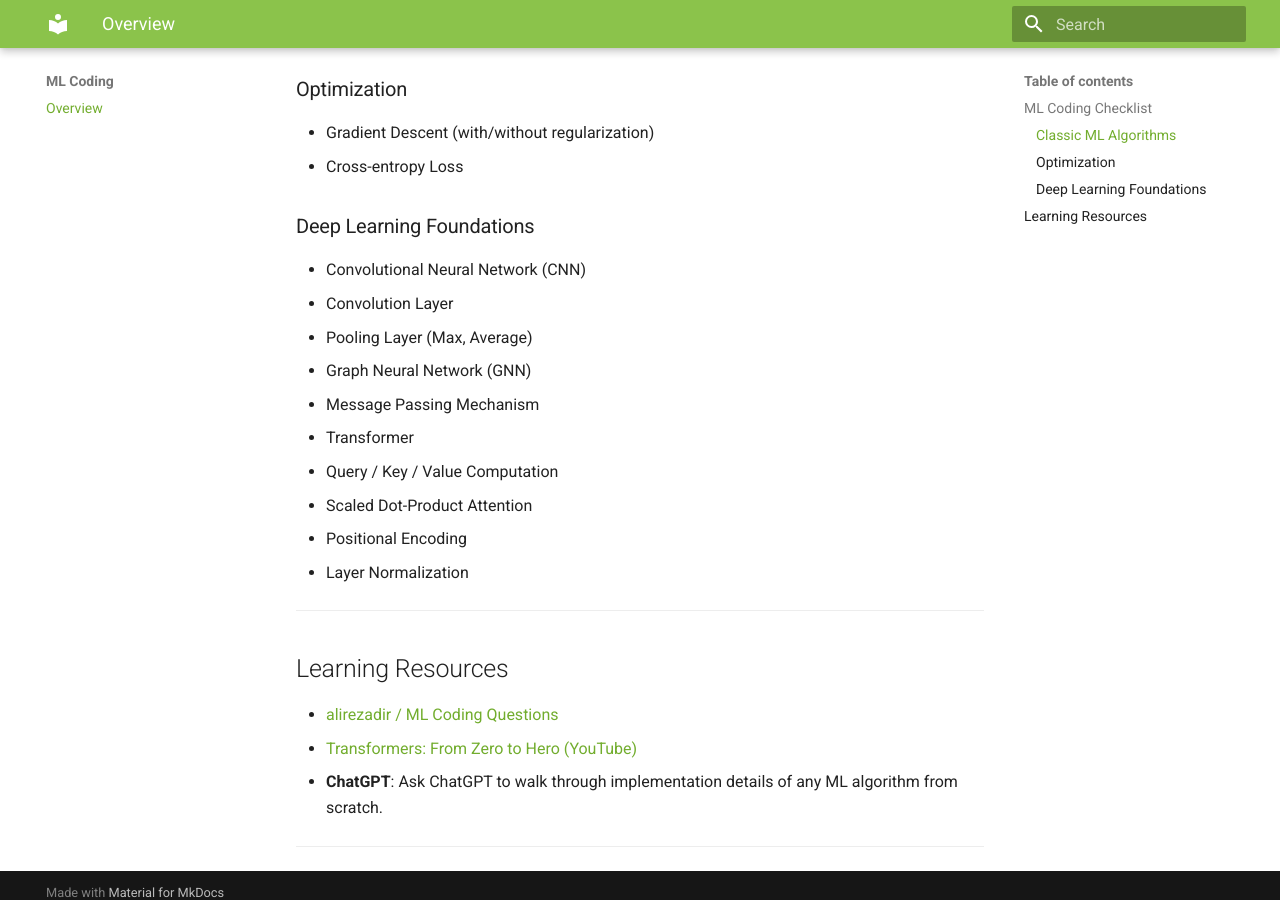
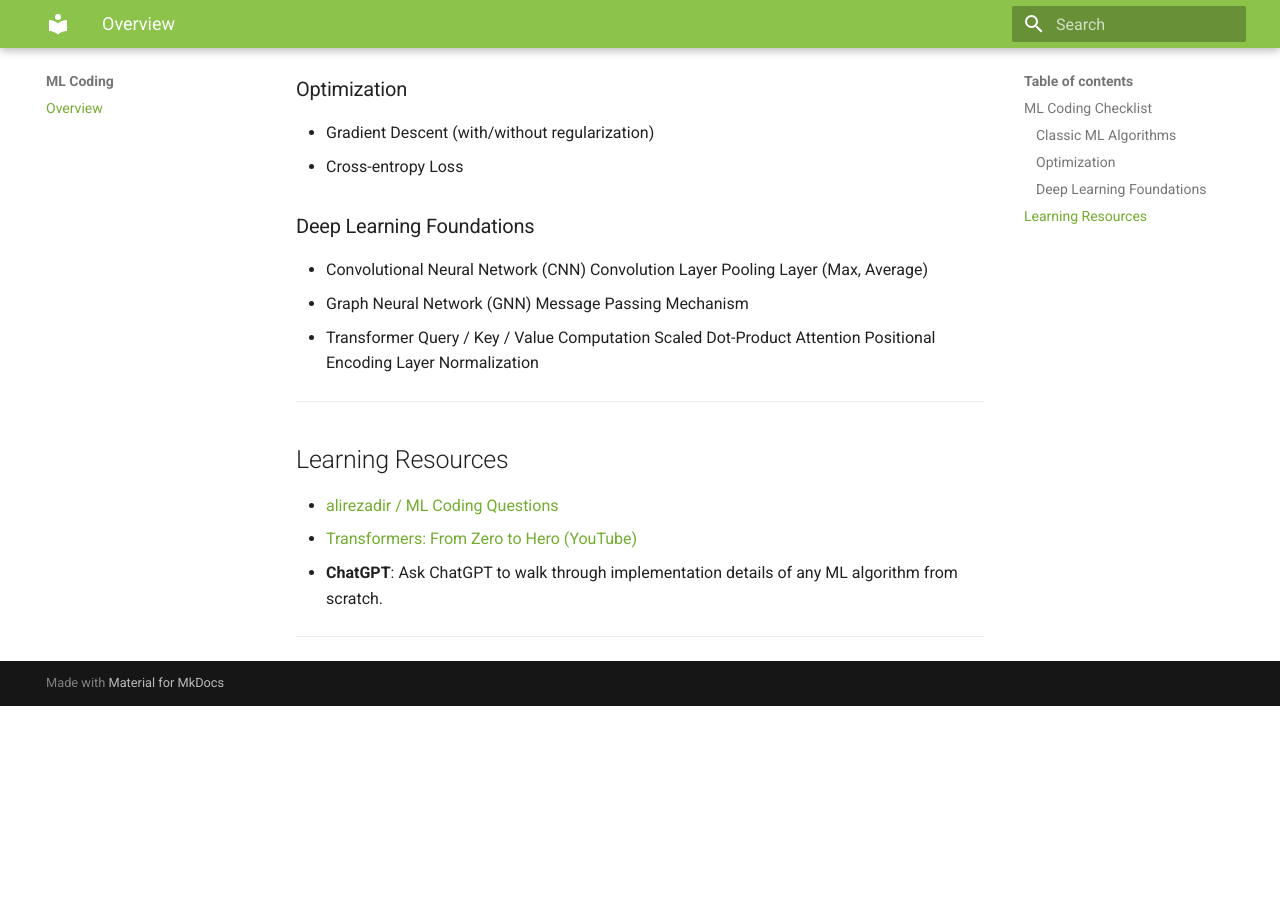
Before and after one commit to MelodyMD/MLE101, an MkDocs documentation site: the page built from docs/ml_coding.md, in a window 1280 px wide and 900 px high, scrolled down 518 px. Built offline with MkDocs 1.6.1 and Material for MkDocs 9.7.7, drawn with Linux system fonts in a browser that asks for light colours; after the commit the page ends 1224 px from its top, so only the background shows below that.

Commit message:
fix format

```diff
--- a/docs/ml_coding.md
+++ b/docs/ml_coding.md
@@ -18,15 +18,15 @@
 
 ### Deep Learning Foundations
 - Convolutional Neural Network (CNN)
-  - Convolution Layer
-  - Pooling Layer (Max, Average)
+    Convolution Layer
+    Pooling Layer (Max, Average)
 - Graph Neural Network (GNN)
-  - Message Passing Mechanism
+    Message Passing Mechanism
 - Transformer
-  - Query / Key / Value Computation
-  - Scaled Dot-Product Attention
-  - Positional Encoding
-  - Layer Normalization
+    Query / Key / Value Computation
+    Scaled Dot-Product Attention
+    Positional Encoding
+    Layer Normalization
 
 
 ---
```
